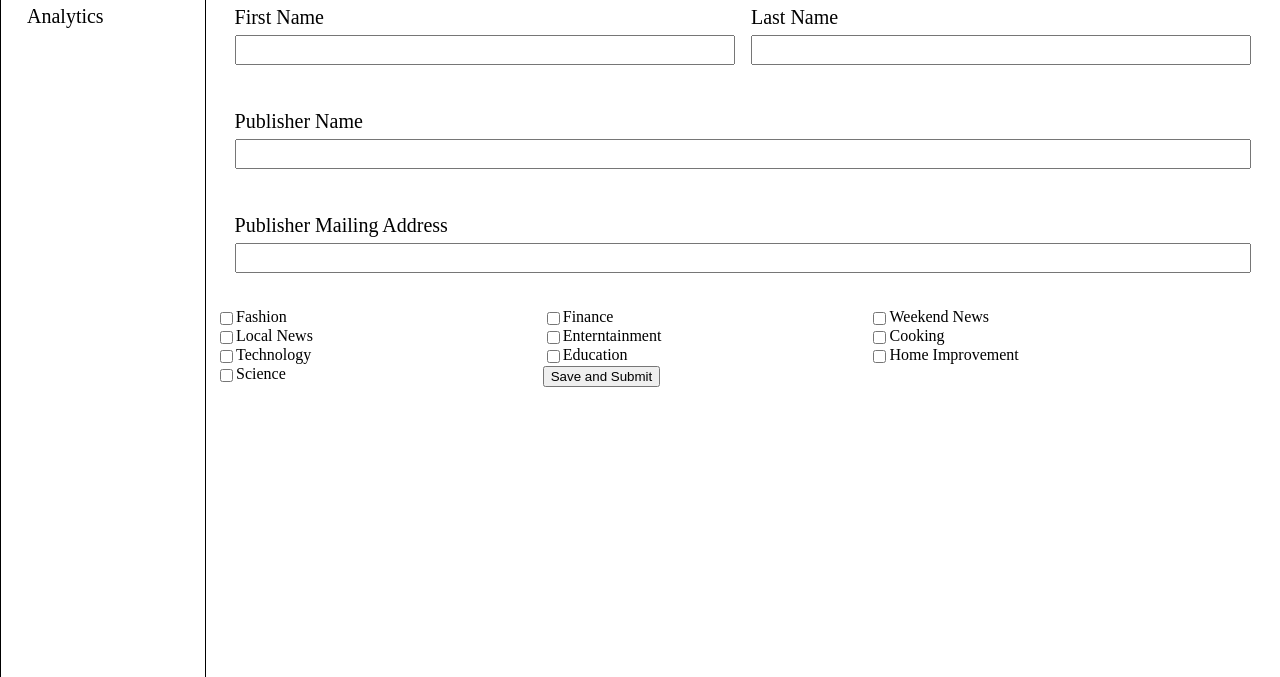
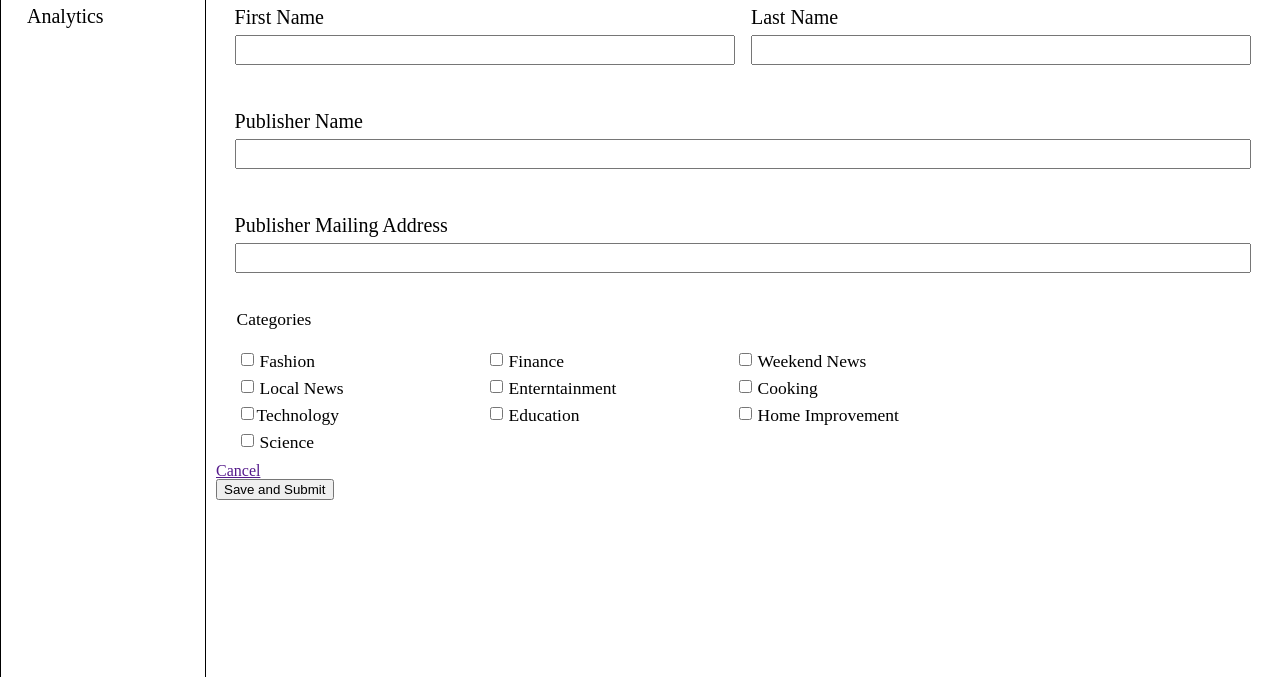
Before and after one commit to jbmilgrom/3lft, a plain HTML site: page html_css/index.html in a window 1280 px wide. Shown: the part 123-800 px from the top of the page. Drawn offline with Linux system fonts and the light colour scheme.

Commit message:
style check boxes

```diff
--- a/html_css/index.html
+++ b/html_css/index.html
@@ -42,18 +42,24 @@
                     </ul>
                 </div>
                 <ul id="checkWrapper">
-                    <li><input type="checkbox" name="categories" value="Fashion">Fashion</li>
-                    <li><input type="checkbox" name="categories" value="Finance">Finance</li>
-                    <li><input type="checkbox" name="categories" value="Weekend News">Weekend News</li>
-                    <li><input type="checkbox" name="categories" value="Local News">Local News</li>
-                    <li><input type="checkbox" name="categories" value="Enterntainment">Enterntainment</li>
-                    <li><input type="checkbox" name="categories" value="Cooking">Cooking</li>
-                    <li><input type="checkbox" name="categories" value="Technology">Technology</li>
-                    <li><input type="checkbox" name="categories" value="Education">Education</li>
-                    <li><input type="checkbox" name="categories" value="Home Improvement">Home Improvement</li>
-                    <li><input type="checkbox" name="categories" value="Science">Science</li>
+                    <div id="categories">Categories</div>
+                    <div id="positionWrapper">
+                        <li><input type="checkbox" name="categories" value="Fashion"><span>Fashion</span></li>
+                        <li><input type="checkbox" name="categories" value="Finance"><span>Finance</span></li>
+                        <li><input type="checkbox" name="categories" value="Weekend News"><span>Weekend News</span></li>
+                        <li><input type="checkbox" name="categories" value="Local News"><span>Local News</span></li>
+                        <li><input type="checkbox" name="categories" value="Enterntainment"><span>Enterntainment</span></li>
+                        <li><input type="checkbox" name="categories" value="Cooking"><span>Cooking</span></li>
+                        <li><input type="checkbox" name="categories" value="Technology">Technology</span></li>
+                        <li><input type="checkbox" name="categories" value="Education"><span>Education</span></li>
+                        <li><input type="checkbox" name="categories" value="Home Improvement"><span>Home Improvement</span></li>
+                        <li><input type="checkbox" name="categories" value="Science"><span>Science</span></li>
+                    </div>
                 </ul>
-                <input type="submit" value="Save and Submit">
+                <ul id="formFooter">
+                    <li id="cancel"><a href="">Cancel</a></li>
+                    <li id="submit"><input type="submit" value="Save and Submit"></li>
+                </ul>
             </form>
         </div>
     </div>
--- a/html_css/stylesheets/mystyles.css
+++ b/html_css/stylesheets/mystyles.css
@@ -90,13 +90,13 @@ nav {
 
 /******* Form ********/
 /*********************/
+/***** positioning wrt Nav side bar ******/
+/***** row ******/
+/***** checkboxes ******/
 div#formWrapper {
   position: relative;
   height: 100%;
   width: 100%; }
-  div#formWrapper #fieldWrapper ul {
-    list-style: none;
-    font-size: 20px; }
   div#formWrapper div#leftPosition {
     position: absolute;
     left: 206px;
@@ -110,6 +110,9 @@ div#formWrapper {
       color: red;
       font-size: 50px;
       padding-top: 10px; }
+    div#formWrapper div#leftPosition #fieldWrapper ul {
+      list-style: none;
+      font-size: 20px; }
     div#formWrapper div#leftPosition ul.row {
       width: 98%;
       height: 100px;
@@ -128,7 +131,32 @@ div#formWrapper {
         div#formWrapper div#leftPosition ul.row ul.name input {
           width: 100%; }
     div#formWrapper div#leftPosition ul#checkWrapper {
-      list-style: none; }
-      div#formWrapper div#leftPosition ul#checkWrapper li {
-        width: 31%;
-        float: left; }
+      list-style: none;
+      width: 98%;
+      height: 150px;
+      padding: 2px;
+      padding-left: 1%;
+      margin-left: 8px;
+      font-size: 17.5px; }
+      div#formWrapper div#leftPosition ul#checkWrapper div#categories {
+        height: 40px;
+        padding-left: 2px; }
+      div#formWrapper div#leftPosition ul#checkWrapper div#positionWrapper {
+        width: 750px; }
+        div#formWrapper div#leftPosition ul#checkWrapper div#positionWrapper li {
+          width: 32.66667%;
+          height: 23px;
+          float: left;
+          padding: 2px;
+          /*padding-top: 3px;*/ }
+          div#formWrapper div#leftPosition ul#checkWrapper div#positionWrapper li span {
+            padding-left: 3px;
+            /*margin-bottom: om: -10px;*/ }
+          div#formWrapper div#leftPosition ul#checkWrapper div#positionWrapper li input {
+            margin-top: 0;
+            margin-bottom: 6px;
+            font-size: 17.5px; }
+    div#formWrapper div#leftPosition ul#formFooter {
+      list-style: none;
+      width: 100%;
+      height: 50px; }
--- a/html_css/stylesheets/mystyles.css.scss
+++ b/html_css/stylesheets/mystyles.css.scss
@@ -48,19 +48,26 @@ nav {
 /******* Form ********/
 /*********************/
 
-$lPosit_left: $nav_width + 2* ($nav_padding + $nav_border);
+/***** positioning wrt Nav side bar ******/
+$lPosit_left: $nav_width + 2 * ($nav_padding + $nav_border);
 $lPosit_padding: 10px;
+/***** row ******/
+$row_width: 98%;
+$row_padding: 2px;
+$row_padding_left: 1%;
+$row_li_margin: 8px;
+$row_font_size: 20px;
+/***** checkboxes ******/
+$num_of_check_columns: 3;
+$check_li_width: $row_width / $num_of_check_columns;
+$check_padding_left: $row_padding_left * $num_of_check_columns;
+$check_ul_margin_left: $row_li_margin;
+$check_font_size: $row_font_size * 7/8;
 
 div#formWrapper {
 	position: relative;
 	height: 100%;
 	width: 100%;
-
-	#fieldWrapper ul {
-		list-style: none;
-		font-size: 20px;
-	}
-
 
 	div#leftPosition{
 		position: absolute;
@@ -78,15 +85,20 @@ div#formWrapper {
 			padding-top: 10px;
 		}
 
+		#fieldWrapper ul {
+			list-style: none;
+			font-size: $row_font_size;
+		}
+
 		ul.row {
-			width: 98%;
+			width: $row_width;
 			height: 100px;
 			/*border: 2px solid black;*/
-			padding: 2px;
-			padding-left: 1%;
+			padding: $row_padding;
+			padding-left: $row_padding_left;
 
 			li {
-				margin: 8px;
+				margin: $row_li_margin;
 			}
 
 			input {
@@ -107,11 +119,49 @@ div#formWrapper {
 
 		ul#checkWrapper {
 			list-style: none;
+			width: $row_width;
+			height: 150px;
+			padding: $row_padding;
+			padding-left: $row_padding_left;
+			margin-left: $check_ul_margin_left;
+			font-size: $check_font_size;
 
-			li {
-				width: 31%;
-				float: left;
+			div#categories {
+				height: 40px;
+				padding-left: 2px;
 			}
+
+			div#positionWrapper {
+
+				width: 750px;
+
+				li {
+					width: $check_li_width;
+					height: 23px;
+					float: left;
+					padding: 2px;
+					/*padding-top: 3px;*/
+
+					span {
+						padding-left: 3px;
+						/*margin-bottom: om: -10px;*/
+					}
+
+					input {
+						margin-top: 0;
+						margin-bottom: 6px;
+						font-size: $check_font_size;
+					}
+				}
+
+			}
+		}
+
+		ul#formFooter {
+			list-style: none;
+			width: 100%;
+			height: 50px;
+
 		}
 	}
 }
```
